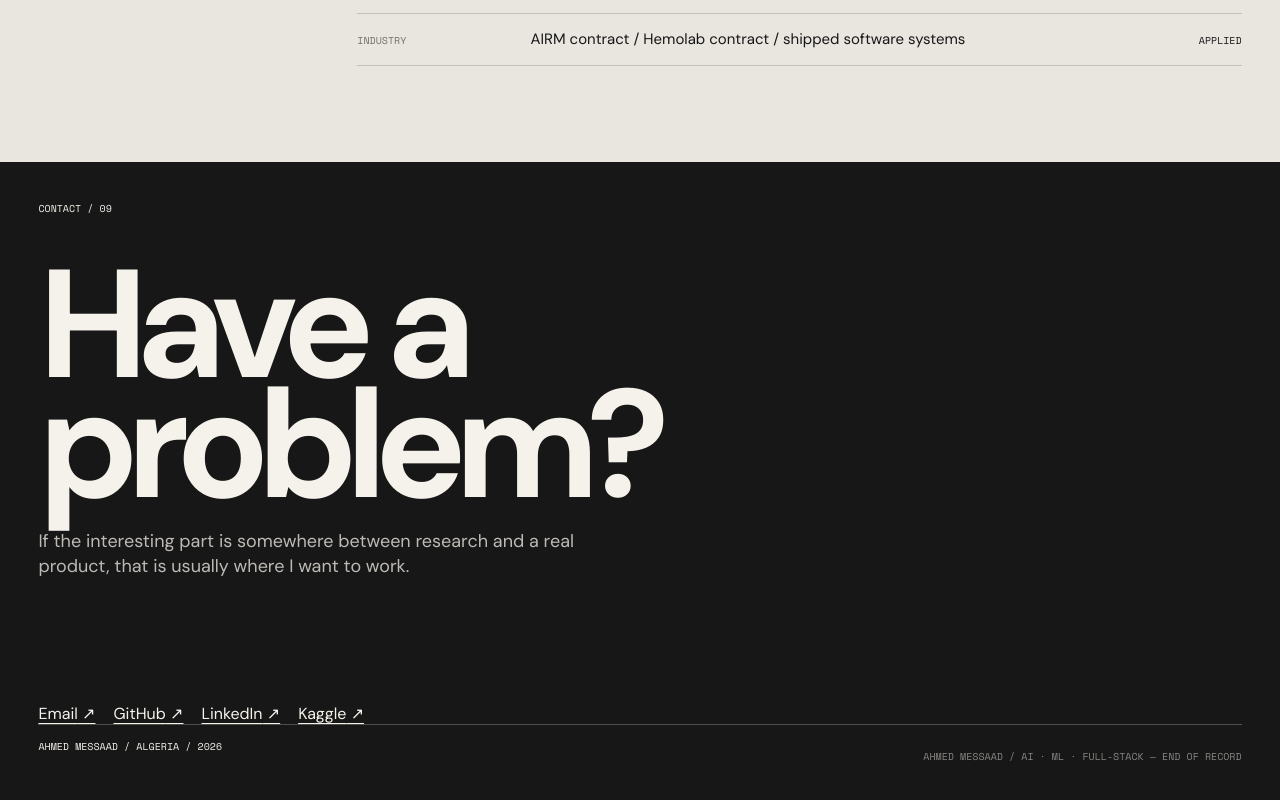
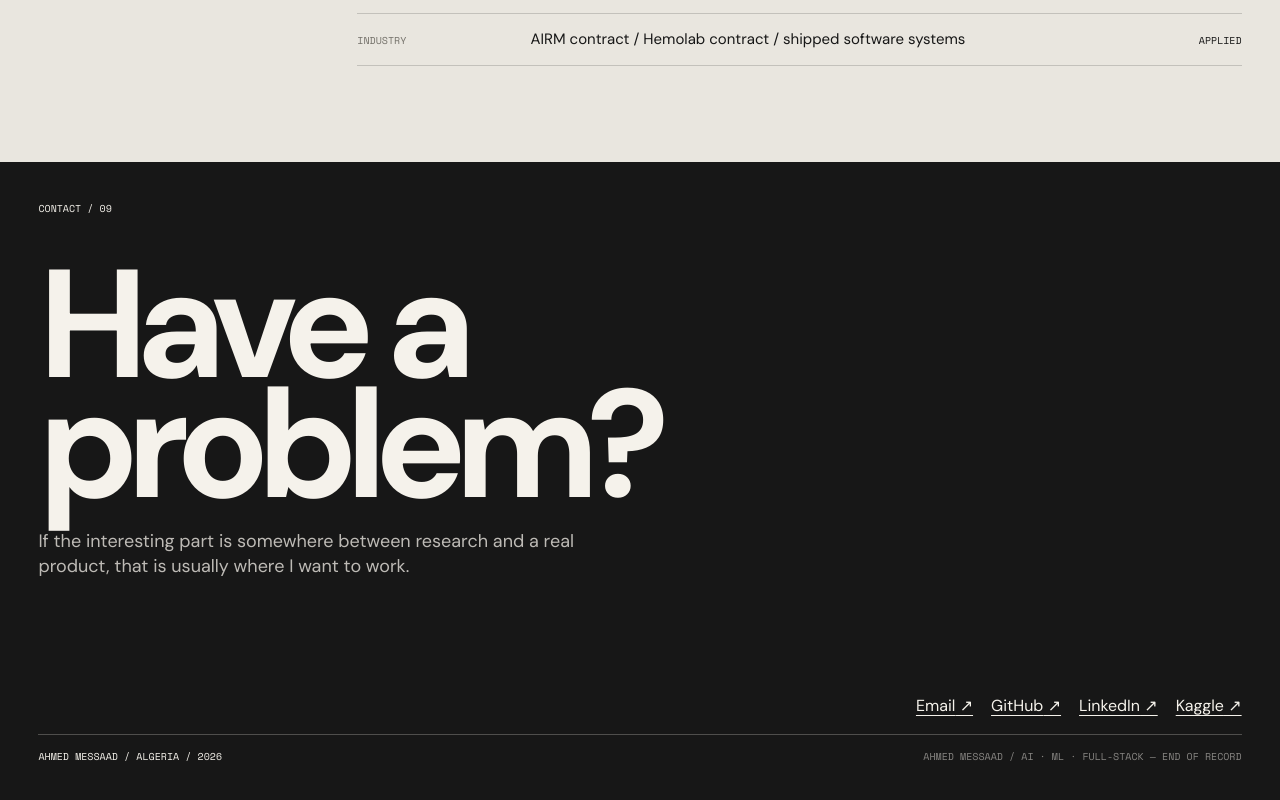
Before and after one commit to RYANX9/ahmedmessaad, a Next.js app: page / in a window 1280 px wide. Shown: the part 10094-10894 px from the top of the page. Built offline with nearby package versions, Linux system fonts and the light colour scheme.

Commit message:
Update globals.css

```diff
--- a/app/globals.css
+++ b/app/globals.css
@@ -398,15 +398,23 @@ a{color:inherit;text-decoration:none}
   font-size:clamp(15px,1.6vw,18px);line-height:1.35;
   color:rgba(245,242,235,.75);
 }
+
+/* Links row now sits above the border-top line, its own block */
+.contact-links-row{
+  display:flex;
+  justify-content:flex-end;
+  margin-bottom:18px;
+}
+
 .contact-bottom{
   border-top:1px solid rgba(245,242,235,.25);padding-top:14px;
-  display:flex;justify-content:space-between;
+  display:flex;justify-content:space-between;align-items:flex-end;
   font:10px "Space Mono",monospace;text-transform:uppercase;
 }
 .contact-links{display:flex;gap:18px;flex-wrap:wrap}
 .contact-links a{text-decoration:underline;text-underline-offset:4px}
 .contact-footer-right{
-  margin-top:10px;text-align:right;color:rgba(245,242,235,.5);
+  margin:0;text-align:right;color:rgba(245,242,235,.5);
   font:10px "Space Mono",monospace;text-transform:uppercase;
 }
 
@@ -496,8 +504,9 @@ a{color:inherit;text-decoration:none}
   .contact{min-height:75vh;padding:18px}
   .contact h2{margin-top:60px;font-size:64px}
   .contact-paragraph{max-width:none}
+  .contact-links-row{justify-content:flex-start;margin-bottom:20px}
+  .contact-links{gap:12px}
   .contact-bottom{display:block}
-  .contact-links{margin-top:20px;gap:12px}
   .contact-footer-right{text-align:left;margin-top:14px}
 }
 
```
